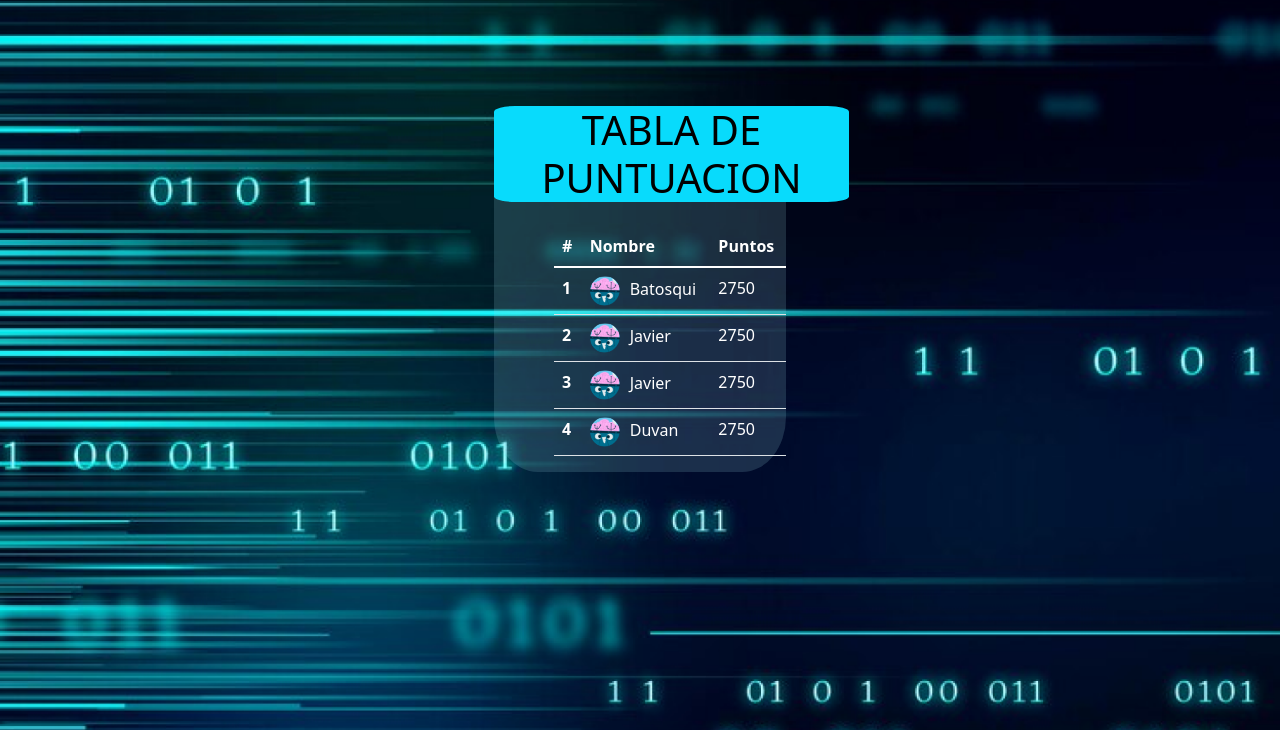
After one commit to DanielBata25/Juego-Arcade-Memory, a PHP site: the page made by Video-juego/tabla posiciones.html in a window 1280 px wide. The commit adds this page. Shown: the top 730 px of the page. Run offline with PHP 8.4, Linux system fonts and the light colour scheme.

Commit message:
cambios puntuaciones

```diff
--- a/Video-juego/css/numeros.css
+++ b/Video-juego/css/numeros.css
@@ -11,29 +11,28 @@ body {
     flex-direction: column;
     align-items: center;
     justify-content: center;
-    margin-top: 18%;
+    margin-top: 10%;
   }
   .btn {
     box-shadow: 0 0 10px rgba(253, 253, 253, 0.799);
     transition: background-color 0.3s ease;
   }
-
   .btn:hover {
     background-color: #4ac0e1;
     color: #6176e8;
   }
 
   .row {
-    margin-bottom: 20px;
+    margin-bottom: 18px;
   }
 
   .col-md-4 {
-    padding: 10px;
+    padding: 15px;
   }
 
   .rounded-circle {
-    border-radius: 20%;
-    padding: 35px 20px;
+    border-radius: 35%;
+    padding: 50px 50px;
   }
 
   /* Estilos de los colores para los botones */
@@ -64,11 +63,11 @@ body {
     color: #ffffff;
 }
 .container-2{
-  width: 300px; /* Ancho del contenedor */
-  height: 300px; /* Alto del contenedor */
+  width: 1000%; /* Ancho del contenedor */
+  height: 400px; /* Alto del contenedor */
   background-color: #11ddf83a; /* Fondo del contenedor */
   border: 1px solid #0ef3f763; /* Borde del contenedor */
-  padding: 20px;
+  padding: 30px;
   display: flex;
   flex-wrap: wrap;
   justify-content: center;
@@ -76,8 +75,39 @@ body {
 
 }
 .container-2{
-  width: calc(33.33% - 10px);
+  width: calc(42% - 10px);
   margin: 10px;
-  padding: 10px 20px; border: 1px solid #08d5f0;
+  padding: 20px 20px; border: 1px solid #08d5f0;
   border-radius: 10px;
 }
+.avatar {
+  width: 30px;
+  height: 30px;
+  border-radius: 50%;
+  margin-right: 10px;
+}
+.headtable{
+  color: #ffffff;
+}
+.mb-4{
+  color: #000000;
+}
+.td{
+  color: #ffffff;
+}
+.container-point{
+background-color: #08dbfc;
+border-radius: 6%;
+border-color: #d7e9eb;
+margin-top: 20%;
+width: calc(125% - 10px);
+height: 25%;
+}
+.table-responsive{
+  margin-left: 60px;
+}
+.container-numeros{
+  background-color: #9bdde52c;
+  margin-top: 20%;
+  border-radius: 15%;
+}
--- /dev/null
+++ b/Video-juego/tabla posiciones.html
@@ -0,0 +1,60 @@
+<!DOCTYPE html>
+<html lang="zxx">
+<head>
+    <meta charset="UTF-8">
+    <meta name="description" content="Anime Template">
+    <meta name="keywords" content="Anime, unica, creative, html">
+    <meta name="viewport" content="width=device-width, initial-scale=1.0">
+    <meta http-equiv="X-UA-Compatible" content="ie=edge">
+    <title>Puntuaciones</title>
+    <link rel="stylesheet" href="bootstrap-5.1.3-dist/css/bootstrap.css">
+    <script src="bootstrap-5.1.3-dist/js/bootstrap.js"></script>
+    <link rel="stylesheet" href="css/numeros.css">
+</head>
+<body>
+    <div class="container mt-5">
+        <div class="row justify-content-center">
+            <div class="col-md-8">
+                <div class="container-numeros">
+                <div class="container-point">
+                <h1 class="text-center mb-4">TABLA DE PUNTUACION</h1>
+            </div>
+                <div class="table-responsive">
+                    <table class="table ">
+                        <thead class="headtable">
+                            <tr>
+                                <th scope="col-c">#</th>
+                                <th scope="col-c">Nombre</th>
+                                <th scope="col-c">Puntos</th>
+                            </tr>
+                        </thead>
+                        <tbody class="headtable">
+                            <tr>
+                                <th scope="row">1</th>
+                                <td><img src="img/perfil.png" alt="Avatar" class="avatar">Batosqui</td>
+                                <td>2750</td>
+                            </tr>
+                            <tr>
+                                <th scope="row">2</th>
+                                <td><img src="img/perfil.png" alt="Avatar" class="avatar">Javier</td>
+                                <td>2750</td>
+                            </tr>
+                            <tr>
+                                <th scope="row">3</th>
+                                <td><img src="img/perfil.png" alt="Avatar" class="avatar">Javier</td>
+                                <td>2750</td>
+                            </tr>
+                            <tr>
+                                <th scope="row">4</th>
+                                <td><img src="img/perfil.png" alt="Avatar" class="avatar">Duvan</td>
+                                <td>2750</td>
+                            </tr>
+                        </tbody>
+                    </table>
+                </div>
+            </div>
+        </div>
+    </div>
+</div>
+</body>
+</html>
```
Also changed, not shown: Video-juego/numeros.html (+7 -10 lines), Video-juego/img/10.png (deleted), Video-juego/img/100.png (deleted), Video-juego/img/25.png (deleted), Video-juego/img/65.png (deleted), Video-juego/img/75.png (deleted), Video-juego/img/85.png (deleted), Video-juego/img/multiplos.png (deleted), Video-juego/img/perfil.png (added).
